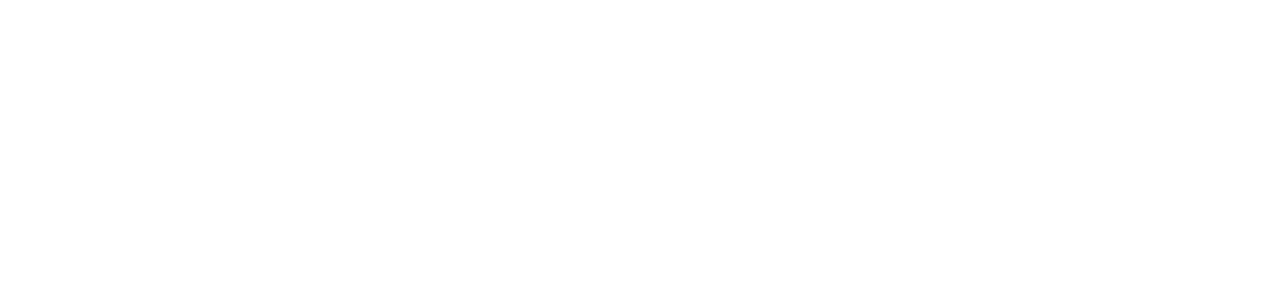
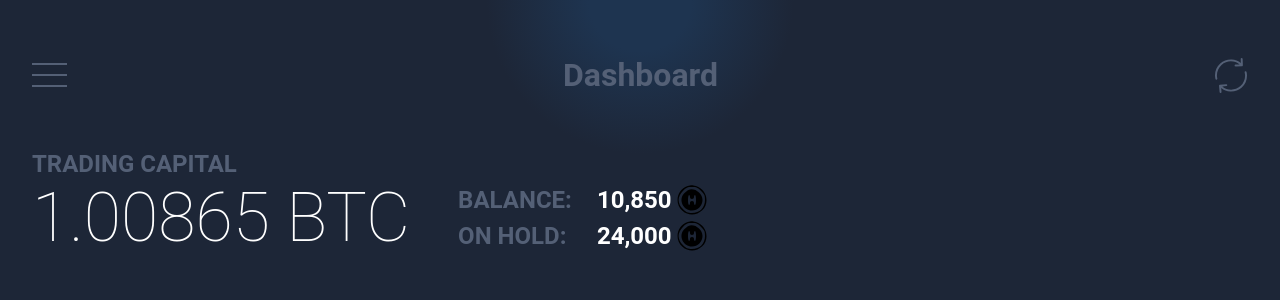
Before and after one commit to AlexYanchev/layout-for-crypto-bots, a React (Create React App) app: page / in a window 1280 px wide. Shown: the top 300 px of the page. Built offline with nearby package versions, Linux system fonts and the light colour scheme; the HTML template or start-up script is replaced by a standard one.

Commit message:
Сделал Хедер с балансом

```diff
--- a/src/App.css
+++ /dev/null
@@ -1,38 +0,0 @@
-.App {
-  text-align: center;
-}
-
-.App-logo {
-  height: 40vmin;
-  pointer-events: none;
-}
-
-@media (prefers-reduced-motion: no-preference) {
-  .App-logo {
-    animation: App-logo-spin infinite 20s linear;
-  }
-}
-
-.App-header {
-  background-color: #282c34;
-  min-height: 100vh;
-  display: flex;
-  flex-direction: column;
-  align-items: center;
-  justify-content: center;
-  font-size: calc(10px + 2vmin);
-  color: white;
-}
-
-.App-link {
-  color: #61dafb;
-}
-
-@keyframes App-logo-spin {
-  from {
-    transform: rotate(0deg);
-  }
-  to {
-    transform: rotate(360deg);
-  }
-}
--- a/src/App.tsx
+++ b/src/App.tsx
@@ -1,8 +1,12 @@
 import React from 'react';
-import './App.css';
+import Main from './components/Main/Main';
 
 function App() {
-  return <div className='App'></div>;
+  return (
+    <>
+      <Main />
+    </>
+  );
 }
 
 export default App;
--- /dev/null
+++ b/src/asserts/Icons/HMoneyIcon/HMoneyIcon.tsx
@@ -0,0 +1,36 @@
+import React, { FC } from 'react';
+
+const HMoneyIcon: FC = () => {
+  return (
+    <svg
+      version='1.0'
+      xmlns='http://www.w3.org/2000/svg'
+      width='30.000000'
+      height='30.000000'
+      viewBox='0 0 30.000000 30.000000'
+      preserveAspectRatio='xMidYMid meet'
+    >
+      <g
+        transform='translate(0.000000,30.000000) scale(0.100000,-0.100000)'
+        fill='#000000'
+        stroke='none'
+      >
+        <path
+          d='M106 290 c-106 -32 -136 -174 -52 -248 59 -52 141 -50 198 5 79 76
+  44 213 -63 243 -39 11 -44 11 -83 0z m135 -49 c35 -35 39 -44 39 -91 0 -77
+  -53 -130 -130 -130 -47 0 -56 4 -91 39 -57 57 -57 125 0 182 35 35 44 39 91
+  39 47 0 56 -4 91 -39z'
+        />
+        <path
+          d='M115 251 c-11 -5 -31 -21 -45 -35 -58 -63 -8 -171 80 -171 57 0 105
+  48 105 105 0 68 -81 126 -140 101z m15 -71 c0 -13 7 -20 20 -20 13 0 20 7 20
+  20 0 11 5 20 10 20 6 0 10 -22 10 -50 0 -27 -4 -50 -10 -50 -5 0 -10 9 -10 20
+  0 13 -7 20 -20 20 -13 0 -20 -7 -20 -20 0 -11 -4 -20 -10 -20 -5 0 -10 23 -10
+  50 0 28 5 50 10 50 6 0 10 -9 10 -20z'
+        />
+      </g>
+    </svg>
+  );
+};
+
+export default HMoneyIcon;
--- /dev/null
+++ b/src/asserts/Icons/Refresh/Refresh.tsx
@@ -0,0 +1,20 @@
+import React from 'react';
+
+const RefreshIcon = () => {
+  return (
+    <svg
+      xmlns='http://www.w3.org/2000/svg'
+      xmlnsXlink='http://www.w3.org/1999/xlink'
+      width='34px'
+      height='35px'
+    >
+      <path
+        fillRule='evenodd'
+        fill='var(--main-element-color)'
+        d='M27.778,29.489 C24.833,32.148 21.088,33.592 17.150,33.592 C16.886,33.592 16.614,33.585 16.342,33.570 C12.948,33.399 9.767,32.177 7.173,30.075 L7.516,33.942 C7.566,34.478 7.173,34.943 6.644,34.993 C6.616,35.000 6.587,35.000 6.558,35.000 C6.065,35.000 5.644,34.621 5.601,34.121 L5.029,27.767 C4.979,27.231 5.372,26.766 5.901,26.716 L12.254,26.144 C12.790,26.094 13.255,26.480 13.305,27.016 C13.355,27.552 12.962,28.017 12.433,28.067 L8.231,28.446 C10.789,30.576 13.963,31.655 17.143,31.655 C20.473,31.655 23.818,30.469 26.484,28.060 C30.279,24.629 31.887,19.404 30.679,14.430 C30.550,13.915 30.872,13.394 31.387,13.265 C31.901,13.136 32.423,13.458 32.552,13.973 C33.924,19.640 32.094,25.580 27.778,29.489 ZM27.949,8.312 L21.574,8.548 C21.560,8.548 21.553,8.548 21.538,8.548 C21.024,8.548 20.595,8.140 20.573,7.619 C20.552,7.083 20.966,6.639 21.503,6.618 L25.655,6.461 C20.416,2.194 12.683,2.265 7.516,6.940 C3.721,10.370 2.120,15.595 3.321,20.570 C3.450,21.084 3.128,21.606 2.613,21.735 C2.535,21.756 2.463,21.763 2.385,21.763 C1.949,21.763 1.556,21.470 1.448,21.027 C0.076,15.366 1.906,9.420 6.223,5.510 C9.360,2.665 13.427,1.215 17.658,1.429 C21.074,1.601 24.268,2.830 26.863,4.953 L26.713,1.000 C26.691,0.464 27.106,0.021 27.642,-0.000 C28.171,-0.022 28.621,0.393 28.642,0.929 L28.878,7.233 L28.878,7.240 C28.878,7.254 28.878,7.261 28.878,7.275 L28.878,7.347 C28.878,7.869 28.471,8.290 27.949,8.312 Z'
+      />
+    </svg>
+  );
+};
+
+export default RefreshIcon;
--- /dev/null
+++ b/src/components/Balance/Balance.tsx
@@ -0,0 +1,47 @@
+import React, { FC } from 'react';
+import styled from 'styled-components';
+import BalanceDetail from '../BalanceDetail/BalanceDetail';
+
+const Container = styled.div`
+  text-transform: uppercase;
+`;
+
+const Title = styled.p`
+  font-size: 1.5rem;
+  font-weight: 700;
+`;
+
+const InfoContainer = styled.div`
+  display: flex;
+  gap: 48px;
+`;
+
+const MoneyBalance = styled.p`
+  font-size: 4.25rem;
+  font-weight: 100;
+  color: var(--accent-color);
+`;
+
+const MoneyDetail = styled.div`
+  display: flex;
+  flex-direction: column;
+  justify-content: center;
+  gap: 6px;
+`;
+
+const Balance: FC = () => {
+  return (
+    <Container>
+      <Title>Trading capital</Title>
+      <InfoContainer>
+        <MoneyBalance>1.00865 BTC</MoneyBalance>
+        <MoneyDetail>
+          <BalanceDetail text='Balance' value={10850} />
+          <BalanceDetail text='On hold' value={24000} />
+        </MoneyDetail>
+      </InfoContainer>
+    </Container>
+  );
+};
+
+export default Balance;
--- /dev/null
+++ b/src/components/BalanceDetail/BalanceDetail.tsx
@@ -0,0 +1,49 @@
+import React, { FC } from 'react';
+import HMoneyIcon from '../../asserts/Icons/HMoneyIcon/HMoneyIcon';
+import styled from 'styled-components';
+
+interface BalanceDetailProps {
+  text: string;
+  value: number;
+}
+
+const Container = styled.div`
+  display: flex;
+  gap: 25px;
+  justify-content: space-between;
+  width: 100%;
+`;
+
+const Text = styled.p`
+  display: flex;
+  align-items: center;
+  text-transform: uppercase;
+  font-weight: 700;
+  font-size: 1.5rem;
+`;
+
+const NumberContainer = styled.div`
+  display: flex;
+  align-items: center;
+  gap: 5px;
+`;
+
+const Number = styled.span`
+  font-weight: 700;
+  font-size: 1.5rem;
+  color: white;
+`;
+
+const BalanceDetail: FC<BalanceDetailProps> = ({ text, value }) => {
+  return (
+    <Container>
+      <Text>{text}:</Text>{' '}
+      <NumberContainer>
+        <Number>{value.toLocaleString()}</Number>
+        <HMoneyIcon />
+      </NumberContainer>
+    </Container>
+  );
+};
+
+export default BalanceDetail;
--- /dev/null
+++ b/src/components/Header/Header.tsx
@@ -0,0 +1,47 @@
+import React, { FC } from 'react';
+import styled from 'styled-components';
+import Menu from '../Menu/Menu';
+import RefreshIcon from '../../asserts/Icons/Refresh/Refresh';
+import Balance from '../Balance/Balance';
+
+const Container = styled.div`
+  padding: 0 32px;
+`;
+
+const HeaderContainer = styled.header`
+  height: 150px;
+  display: flex;
+  align-items: center;
+  justify-content: space-between;
+`;
+
+const Logo = styled.p`
+  font-size: 2rem;
+  font-weight: 700;
+`;
+
+const RefreshButton = styled.button`
+  border: none;
+  background: none;
+
+  & > svg {
+    display: block;
+  }
+`;
+
+const Header: FC = () => {
+  return (
+    <Container>
+      <HeaderContainer>
+        <Menu />
+        <Logo>Dashboard</Logo>
+        <RefreshButton>
+          <RefreshIcon />
+        </RefreshButton>
+      </HeaderContainer>
+      <Balance />
+    </Container>
+  );
+};
+
+export default Header;
--- /dev/null
+++ b/src/components/Main/Main.tsx
@@ -0,0 +1,22 @@
+import React, { FC } from 'react';
+import styled from 'styled-components';
+import Header from '../Header/Header';
+
+const Container = styled.main`
+  background: radial-gradient(
+    circle at top,
+    var(--top-radial-gradient) 5%,
+    var(--main-background) 15%
+  );
+  height: 100vh;
+`;
+
+const Main: FC = () => {
+  return (
+    <Container>
+      <Header />
+    </Container>
+  );
+};
+
+export default Main;
--- /dev/null
+++ b/src/components/Menu/Menu.tsx
@@ -0,0 +1,61 @@
+import React, { FC } from 'react';
+import styled from 'styled-components';
+
+const Container = styled.div`
+  position: relative;
+  cursor: pointer;
+  width: 35px;
+  height: 24px;
+`;
+
+const Input = styled.input`
+  position: absolute;
+  visibility: hidden;
+`;
+
+const Label = styled.label`
+  &::before,
+  &::after {
+    content: '';
+    left: 0;
+    position: absolute;
+    display: block;
+    width: 100%;
+    height: 2px;
+    background: var(--main-element-color);
+  }
+
+  &::before {
+    top: 0;
+    box-shadow: 0 11px 0 var(--main-element-color);
+    transition: box-shadow 0.3s 0.15s, top 0.3s 0.15s, transform 0.3s;
+  }
+
+  &::after {
+    bottom: 0;
+    transition: bottom 0.3s 0.15s, transform 0.3s;
+  }
+
+  ${Input}:checked + &::before {
+    top: 11px;
+    transform: rotate(45deg);
+    box-shadow: 0 6px 0 rgba(0, 0, 0, 0);
+    transition: box-shadow 0.15s, top 0.3s, transform 0.3s 0.15s;
+  }
+  ${Input}:checked + &::after {
+    bottom: 11px;
+    transform: rotate(-45deg);
+    transition: bottom 0.3s, transform 0.3s 0.15s;
+  }
+`;
+
+const Menu: FC = () => {
+  return (
+    <Container>
+      <Input type='checkbox' id='burger-checkbox' />
+      <Label htmlFor='burger-checkbox' className='burger'></Label>
+    </Container>
+  );
+};
+
+export default Menu;
--- a/src/index.css
+++ b/src/index.css
@@ -1,10 +1,22 @@
+* {
+  margin: 0;
+  padding: 0;
+  box-sizing: border-box;
+}
+
 body {
   margin: 0;
-  font-family: -apple-system, BlinkMacSystemFont, 'Segoe UI', 'Roboto', 'Oxygen',
-    'Ubuntu', 'Cantarell', 'Fira Sans', 'Droid Sans', 'Helvetica Neue',
-    sans-serif;
+  font-family: 'Roboto', 'Segoe UI', 'Oxygen', 'Ubuntu', 'Cantarell',
+    'Fira Sans', 'Droid Sans', 'Helvetica Neue', sans-serif;
   -webkit-font-smoothing: antialiased;
   -moz-osx-font-smoothing: grayscale;
+
+  --main-background: #1d2637;
+  --top-radial-gradient: #1e3450;
+  --main-element-color: #546076;
+  --accent-color: #fff;
+
+  color: var(--main-element-color);
 }
 
 code {
```
